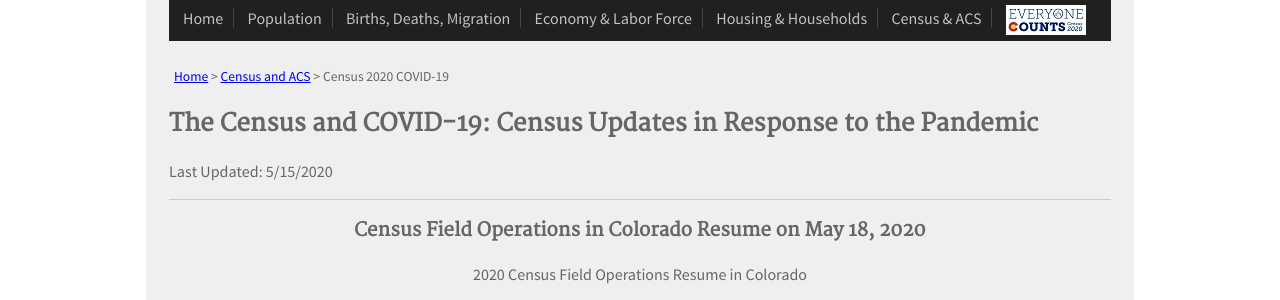
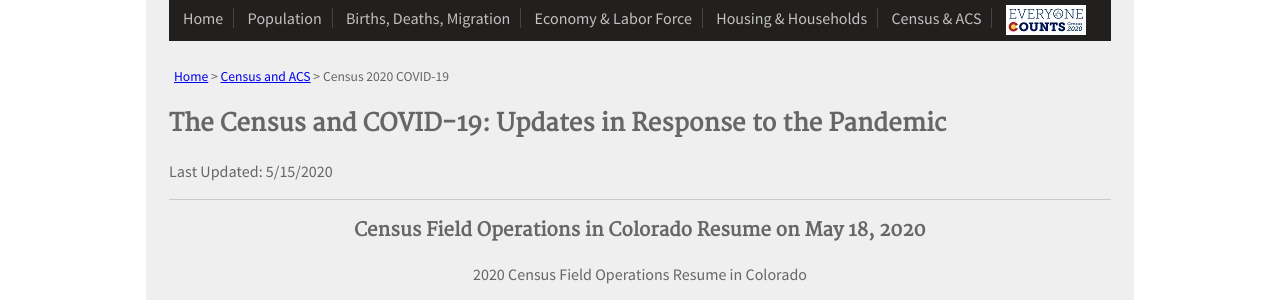
Before and after one commit to TBleess/Website_New, a Jekyll site: the page built from pages/5_CensusACS/2020-covid.html, in a window 1280 px wide. Shown: the part 290-590 px from the top of the page. Built offline with Jekyll 4.4.1, drawn with Linux system fonts in a browser that asks for light colours.

Commit message:
Add files via upload

```diff
--- a/pages/5_CensusACS/2020-covid.html
+++ b/pages/5_CensusACS/2020-covid.html
@@ -17,7 +17,7 @@
 </head>
 <body>
 
-<h2>The Census and COVID-19: Census Updates in Response to the Pandemic</h2>
+<h2>The Census and COVID-19: Updates in Response to the Pandemic</h2>
 
 <p>Last Updated:  5/15/2020</p>
 <hr>
```
